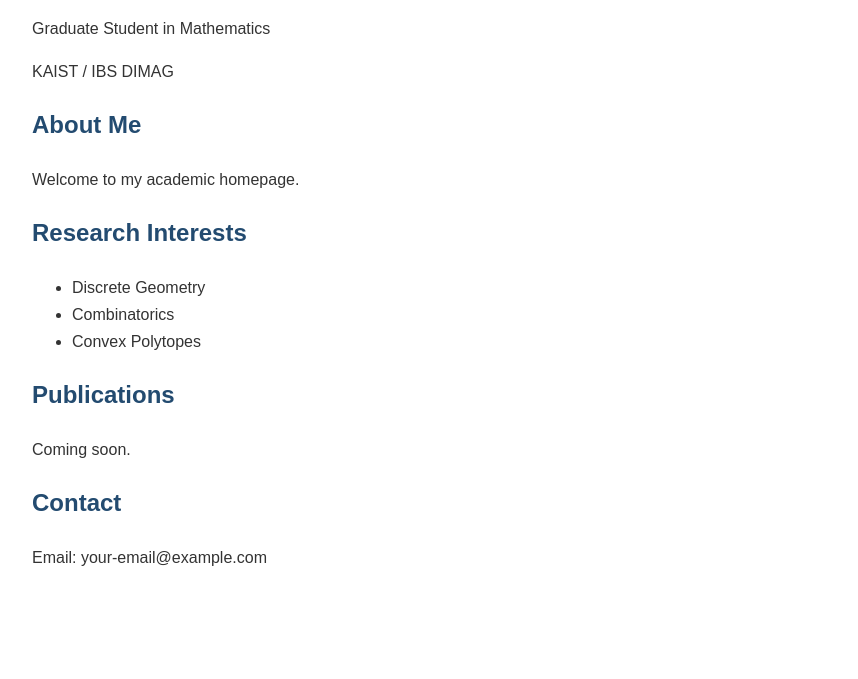
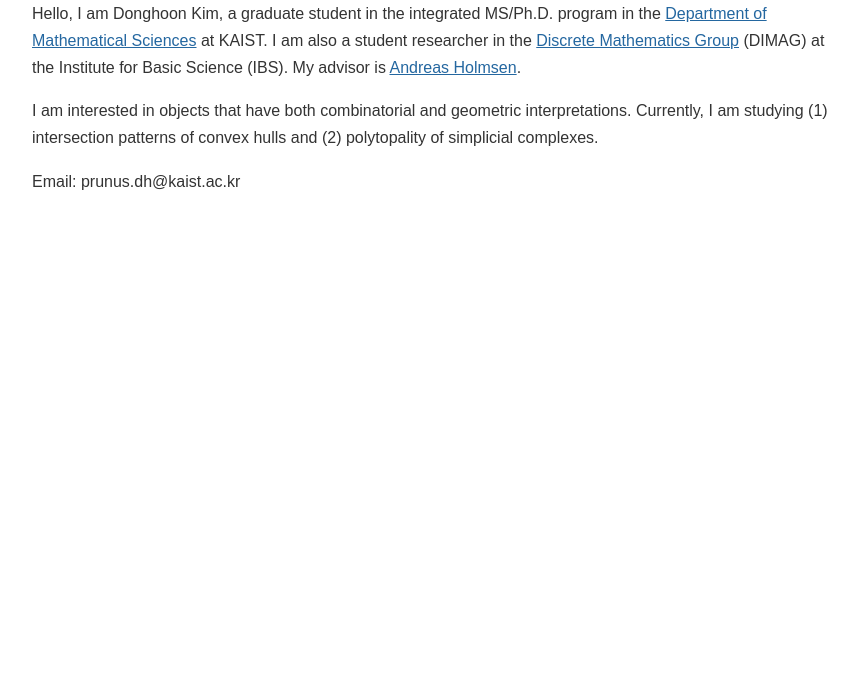
Before and after one commit to prunus-dh/prunus-dh.github.io, a plain HTML site: page index.html in a window 1280 px wide. Shown: the part 121-800 px from the top of the page, without its empty margins (208-1066 px from the left). Drawn offline with Linux system fonts and the light colour scheme.

Commit message:
Update index.html

```diff
--- a/index.html
+++ b/index.html
@@ -4,7 +4,7 @@
   <meta charset="UTF-8">
   <meta name="viewport"
         content="width=device-width, initial-scale=1">
-  <title>My Academic Homepage</title>
+  <title>Donghoon Kim (김동훈)</title>
   <style>
     body {
       font-family: Arial, sans-serif;
@@ -14,29 +14,30 @@
       line-height: 1.7;
       color: #333;
     }
-    h1, h2 { color: #234b70; }
+    h1, h2 { color: #f573a9; }
     a { color: #2467a0; }
   </style>
 </head>
 <body>
-  <h1>Your Name</h1>
-  <p>Graduate Student in Mathematics</p>
-  <p>KAIST / IBS DIMAG</p>
+  <h2>About Me</h2>
+  <p>
+    Hello, I am Donghoon Kim, a graduate student in the integrated MS/Ph.D. program in the
+    <a href="https://mathsci.kaist.ac.kr/home/en/">Department of Mathematical Sciences</a> at KAIST.
+    I am also a student researcher in the
+    <a href="https://dimag.ibs.re.kr/">Discrete Mathematics Group</a> (DIMAG)
+    at the Institute for Basic Science (IBS).
+    My advisor is <a href="https://mathsci.kaist.ac.kr/~andreash/newpage/home.html">Andreas Holmsen</a>.
+  </p>
 
-  <h2>About Me</h2>
-  <p>Welcome to my academic homepage.</p>
+  <p>
+    I am interested in objects that have both combinatorial and geometric interpretations.
+    Currently, I am studying
+    (1) intersection patterns of convex hulls and
+    (2) polytopality of simplicial complexes.
+  </p>
 
-  <h2>Research Interests</h2>
-  <ul>
-    <li>Discrete Geometry</li>
-    <li>Combinatorics</li>
-    <li>Convex Polytopes</li>
-  </ul>
+  <p>Email: prunus.dh@kaist.ac.kr</p>
 
-  <h2>Publications</h2>
-  <p>Coming soon.</p>
 
-  <h2>Contact</h2>
-  <p>Email: your-email@example.com</p>
 </body>
 </html>
```
